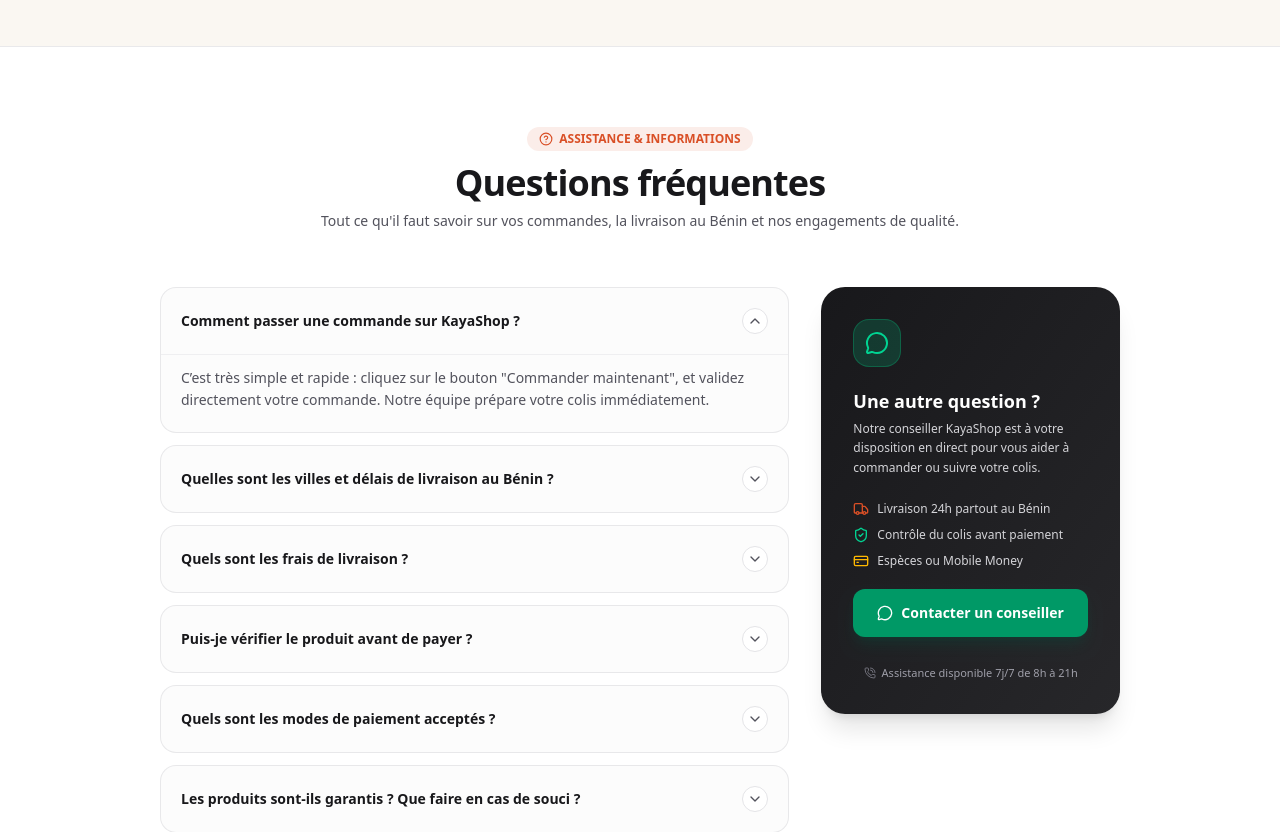
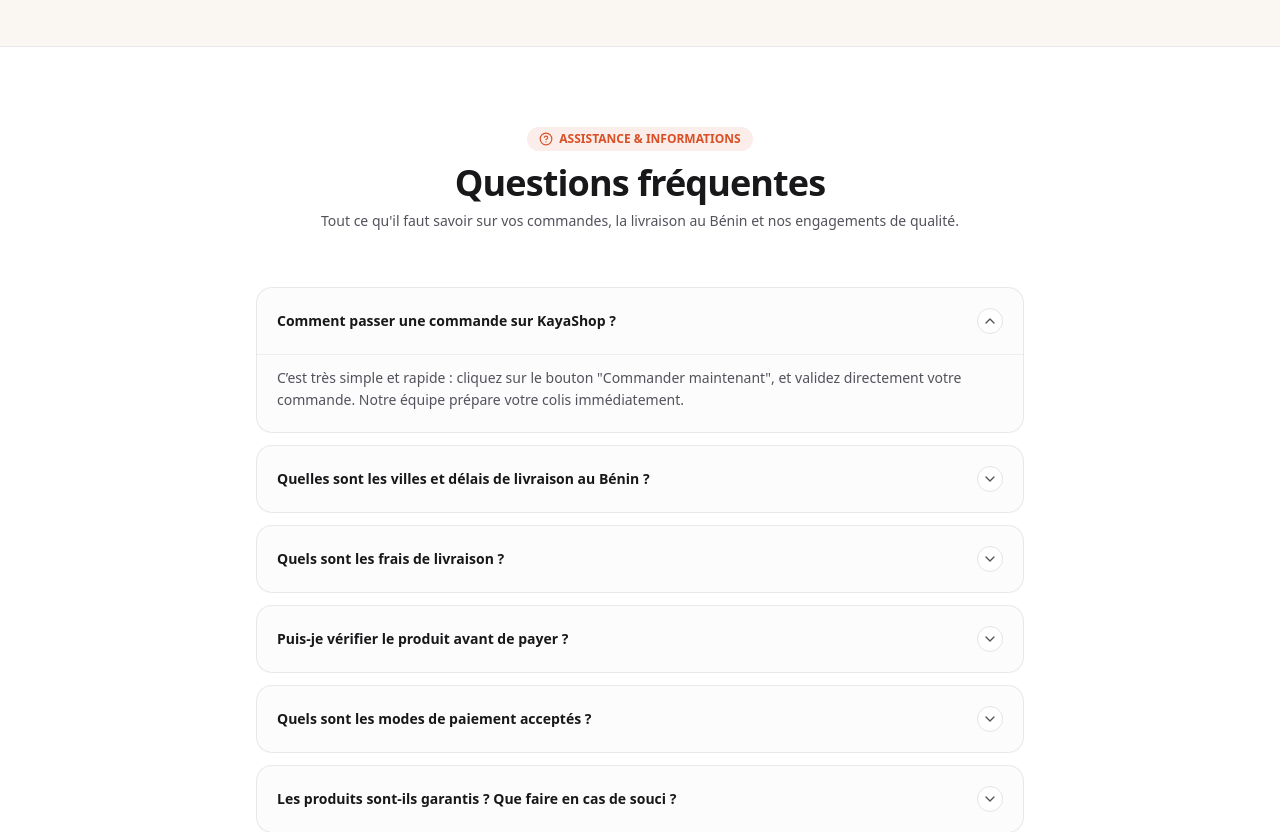
Before and after one commit to LeBonCourtier/KayaShop, a React (Vite) app: page / in a window 1280 px wide. Shown: the part 3880-4712 px from the top of the page. Built offline with nearby package versions, Linux system fonts and the light colour scheme.

Commit message:
Deploy KayaShop full e-commerce codebase to Vercel

```diff
--- a/src/components/home/FAQSection.tsx
+++ b/src/components/home/FAQSection.tsx
@@ -1,5 +1,5 @@
 import React, { useState } from 'react';
-import { HelpCircle, ChevronDown, ChevronUp, MessageCircle, PhoneCall, ShieldCheck, Truck, CreditCard } from 'lucide-react';
+import { HelpCircle, ChevronDown, ChevronUp } from 'lucide-react';
 
 export const FAQSection: React.FC = () => {
   const [openIndex, setOpenIndex] = useState<number | null>(0);
@@ -55,7 +55,7 @@ export const FAQSection: React.FC = () => {
 
   return (
     <section id="faq" className="py-12 sm:py-20 bg-white border-t border-zinc-200/80">
-      <div className="max-w-5xl mx-auto px-4 sm:px-6 lg:px-8">
+      <div className="max-w-4xl mx-auto px-4 sm:px-6 lg:px-8">
 
         {/* Header Title */}
         <div className="text-center max-w-2xl mx-auto mb-10 sm:mb-14">
@@ -71,11 +71,8 @@ export const FAQSection: React.FC = () => {
           </p>
         </div>
 
-        {/* 2-Columns Layout: FAQ Accordion + Support Card */}
-        <div className="grid grid-cols-1 lg:grid-cols-12 gap-8 items-start">
-
-          {/* FAQ List */}
-          <div className="lg:col-span-8 space-y-3">
+        {/* Centered FAQ List */}
+        <div className="max-w-3xl mx-auto space-y-3">
           {faqs.map((faq, idx) => {
             const isOpen = openIndex === idx;
             return (
@@ -105,52 +102,6 @@ export const FAQSection: React.FC = () => {
           })}
         </div>
 
-          {/* Direct Assistance Card */}
-          <div className="lg:col-span-4 bg-gradient-to-br from-[#18181b] to-[#27272a] rounded-3xl p-6 sm:p-8 text-white shadow-xl space-y-5">
-            <div className="w-12 h-12 rounded-2xl bg-emerald-500/20 border border-emerald-500/30 flex items-center justify-center text-emerald-400">
-              <MessageCircle className="w-6 h-6" />
-            </div>
-
-            <div>
-              <h3 className="font-extrabold text-base sm:text-lg">Une autre question ?</h3>
-              <p className="text-xs text-zinc-300 mt-1 leading-relaxed">
-                Notre conseiller KayaShop est à votre disposition en direct pour vous aider à commander ou suivre votre colis.
-              </p>
-            </div>
-
-            <div className="space-y-2.5 pt-1 text-xs text-zinc-300">
-              <div className="flex items-center gap-2">
-                <Truck className="w-4 h-4 text-[#d94f26]" />
-                <span>Livraison 24h partout au Bénin</span>
-              </div>
-              <div className="flex items-center gap-2">
-                <ShieldCheck className="w-4 h-4 text-emerald-400" />
-                <span>Contrôle du colis avant paiement</span>
-              </div>
-              <div className="flex items-center gap-2">
-                <CreditCard className="w-4 h-4 text-amber-400" />
-                <span>Espèces ou Mobile Money</span>
-              </div>
-            </div>
-
-            <a
-              href="https://wa.me/22943797042?text=Bonjour%20KayaShop,%20j'ai%20une%20question%20sur%20vos%20produits"
-              target="_blank"
-              rel="noopener noreferrer"
-              className="w-full py-3.5 px-4 bg-emerald-600 hover:bg-emerald-700 text-white font-bold text-xs sm:text-sm rounded-xl flex items-center justify-center gap-2 shadow-lg shadow-emerald-900/30 transition-all transform active:scale-95 cursor-pointer"
-            >
-              <MessageCircle className="w-4 h-4" />
-              <span>Contacter un conseiller</span>
-            </a>
-
-            <div className="pt-2 text-center text-[11px] text-zinc-400 flex items-center justify-center gap-1.5">
-              <PhoneCall className="w-3 h-3 text-zinc-500" />
-              <span>Assistance disponible 7j/7 de 8h à 21h</span>
-            </div>
-          </div>
-
-        </div>
-
       </div>
     </section>
   );
--- a/src/components/product/ProductFAQ.tsx
+++ b/src/components/product/ProductFAQ.tsx
@@ -1,6 +1,6 @@
 import React, { useState } from 'react';
 import type { ProductFAQ as FAQItem } from '../../types/product';
-import { ChevronDown, ChevronUp, HelpCircle, MessageCircle, PhoneCall, ShieldCheck, Truck } from 'lucide-react';
+import { ChevronDown, ChevronUp, HelpCircle } from 'lucide-react';
 
 interface ProductFAQProps {
   faqs: FAQItem[];
@@ -30,9 +30,7 @@ export const ProductFAQ: React.FC<ProductFAQProps> = ({ faqs }) => {
           </p>
         </div>
 
-        <div className="grid grid-cols-1 lg:grid-cols-12 gap-8 items-start">
-          {/* FAQ list */}
-          <div className="lg:col-span-8 space-y-3">
+        <div className="max-w-3xl mx-auto space-y-3">
           {faqs.map((faq, idx) => {
             const isOpen = openIndex === idx;
             return (
@@ -66,47 +64,6 @@ export const ProductFAQ: React.FC<ProductFAQProps> = ({ faqs }) => {
             );
           })}
         </div>
-
-          {/* WhatsApp Support Box */}
-          <div className="lg:col-span-4 bg-gradient-to-br from-[#18181b] to-[#27272a] rounded-3xl p-6 sm:p-7 text-white shadow-xl space-y-4">
-            <div className="w-10 h-10 rounded-xl bg-emerald-500/20 border border-emerald-500/30 flex items-center justify-center text-emerald-400">
-              <MessageCircle className="w-5 h-5" />
-            </div>
-
-            <div>
-              <h3 className="font-extrabold text-sm sm:text-base">Besoin d'un conseil ?</h3>
-              <p className="text-[11px] text-zinc-300 mt-1 leading-relaxed">
-                Notre équipe est joignable directement sur WhatsApp pour répondre à vos questions et enregistrer votre commande.
-              </p>
-            </div>
-
-            <div className="space-y-2 text-[11px] text-zinc-300 pt-1">
-              <div className="flex items-center gap-2">
-                <Truck className="w-3.5 h-3.5 text-[#d94f26]" />
-                <span>Livraison 24h partout au Bénin</span>
-              </div>
-              <div className="flex items-center gap-2">
-                <ShieldCheck className="w-3.5 h-3.5 text-emerald-400" />
-                <span>Contrôle du colis avant paiement</span>
-              </div>
-            </div>
-
-            <a
-              href="https://wa.me/22943797042?text=Bonjour%20KayaShop,%20j'ai%20une%20question%20sur%20vos%20produits"
-              target="_blank"
-              rel="noopener noreferrer"
-              className="w-full py-3 px-3 bg-emerald-600 hover:bg-emerald-700 text-white font-bold text-xs rounded-xl flex items-center justify-center gap-2 transition-all transform active:scale-95 cursor-pointer shadow-md"
-            >
-              <MessageCircle className="w-4 h-4" />
-              <span>WhatsApp : +229 43 79 70 42</span>
-            </a>
-
-            <div className="text-center text-[10px] text-zinc-400 flex items-center justify-center gap-1">
-              <PhoneCall className="w-3 h-3 text-zinc-500" />
-              <span>Support client 7j/7</span>
-            </div>
-          </div>
-        </div>
       </div>
     </section>
   );
```
Lines whose indentation alone changed are shown as unchanged.
